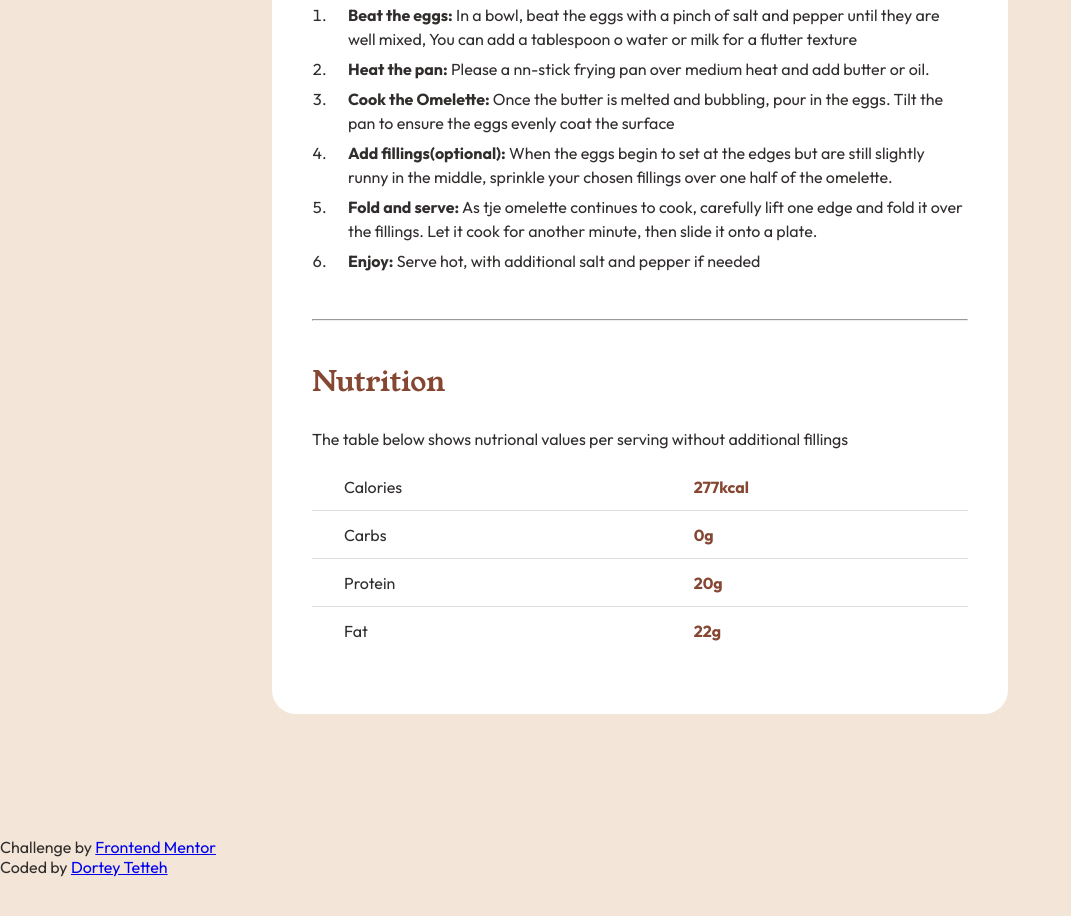
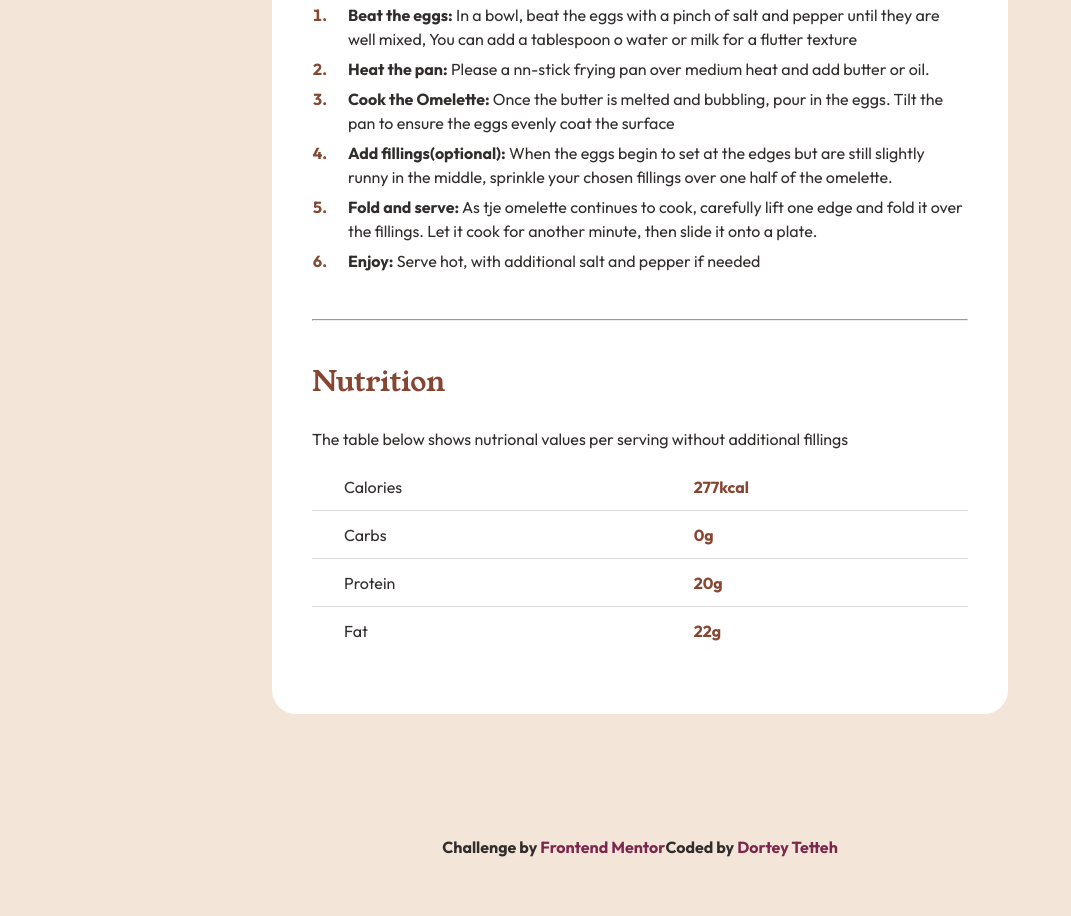
Before and after one commit to quabenah-dt/Recipe-page---Frontend-Mentor, a plain HTML site: page index.html in a window 1280 px wide. Shown: the part 1252-2168 px from the top of the page, without its empty margins (0-1071 px from the left). Before the commit the page ends 2129 px from the top, so only its background shows below. Drawn offline with Linux system fonts and the light colour scheme.

Commit message:
`Added attribution class to footer and updated styles for it`

```diff
--- a/index.html
+++ b/index.html
@@ -86,9 +86,9 @@
             </div>
         </div>
     </header>
-    <footer>
+    <footer class="attribution">
         <p>Challenge by <a href="https://www.frontendmentor.io?ref=challenge" target="_blank">Frontend Mentor</a></p>
-        <p>Coded by <a href=#">Dortey Tetteh</a></p>
+        <p>Coded by <a href="https://github.com/quabenah-dt" target="_blank">Dortey Tetteh</a></p>
     </footer>
 </body>
 </html>
--- a/style.css
+++ b/style.css
@@ -143,6 +143,11 @@ p {
     padding: 0px 0px 0px 18px;
 }
 
+.recipe-preparation-time li::marker, .recipe-ingridients li::marker, .recipe-instructions li::marker {
+    color: var(--Brown-800);
+    font-weight: 700;
+}
+
 .line-break hr {
     margin-top: 40px;
     margin-bottom: 40px;
@@ -224,3 +229,19 @@ table tr:last-child th {
 th {
     font-weight: bold;
 }
+
+
+.attribution {
+    display: flex;
+    justify-content: center;
+    align-items: center;
+    margin-bottom: 60px;
+    /* color: var(--Brown-800); */
+    font-size: var(--fs-sm);
+    font-weight: 700;
+}
+
+.attribution a {
+    text-decoration: none;
+    color: var(--Rose-800);
+}
```
